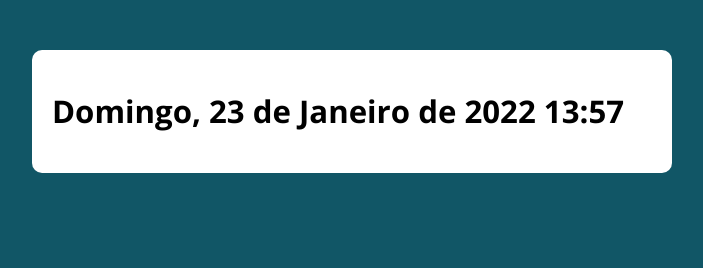
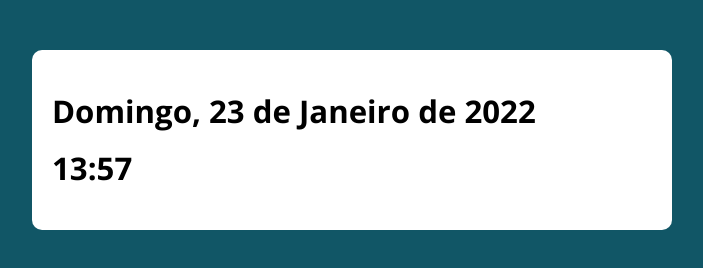
Before and after one commit to leotonhs/cursoJs, a plain HTML site: page aula30_Exercicio_com_switch_e_date/index.html in a window 1280 px wide. Shown: the whole page, without its empty margins (288-991 px from the left). Drawn offline with nearby package versions, Linux system fonts and the light colour scheme.

Commit message:
finalizzado, verificar correção aula

```diff
--- a/aula30_Exercicio_com_switch_e_date/assets/js/main.js
+++ b/aula30_Exercicio_com_switch_e_date/assets/js/main.js
@@ -88,14 +88,13 @@ let hours = date.getHours();
 
 let minutes = date.getMinutes();
 
-let dayWeekMonthYearsTime = `${text}, ${daymonth} de ${monthText} de ${year}
-${hours}:${minutes}`;
+let dayWeekMonthYears = `${text}, ${daymonth} de ${monthText} de ${year}`;
 
+const showDate = document.querySelector('#text');
+showDate.innerHTML = dayWeekMonthYears;
 
-const showTime = document.querySelector('h1');
-showTime.innerHTML = dayWeekMonthYearsTime;
-
-
+const showHours = document.querySelector('#hours');
+showHours.innerHTML = `${hours}:${minutes}`;
 
 
 
--- a/aula30_Exercicio_com_switch_e_date/index.html
+++ b/aula30_Exercicio_com_switch_e_date/index.html
@@ -12,7 +12,8 @@
 <body>
 
   <section class="container">
-    <h1 id="text">jlajsdlfhalsdh</h1>
+    <h1 id="text"></h1>
+    <h1 id="hours"></h1>
   </section>
 
   <script src="./assets/js/main.js"></script>
```
Also changed, not shown: 1 other file.
